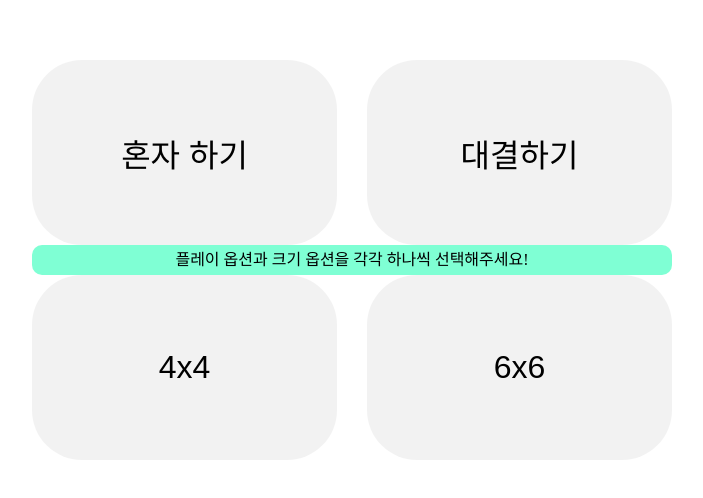
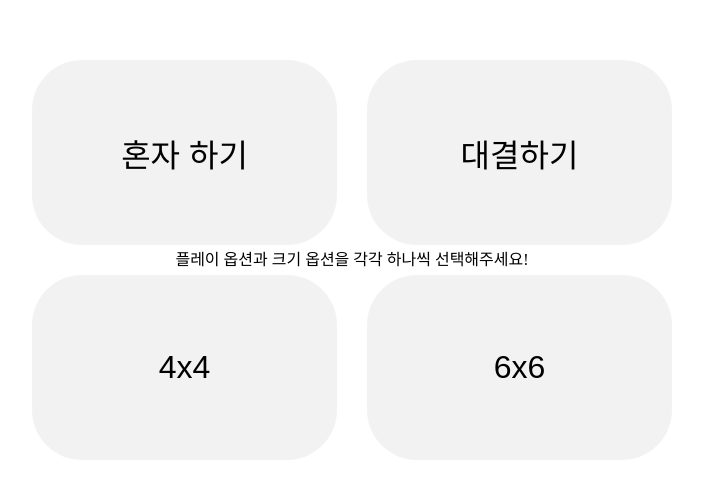
Before and after one commit to sounmind/javascript-card-matching-game, a website built with Parcel: page index.html in a window 1280 px wide. Shown: the part 140-638 px from the top of the page, without its empty margins (288-991 px from the left). Built offline with nearby package versions, Linux system fonts and the light colour scheme.

Commit message:
style: 좀 더 깔끔하게 안내 메시지 배경 수정

```diff
--- a/styles/index.css
+++ b/styles/index.css
@@ -15,7 +15,7 @@ button {
 
 .option-description {
   position: absolute;
-  background-color: aquamarine;
+  background-color: transparent;
   width: 50vw;
   text-align: center;
   height: 30px;
```
